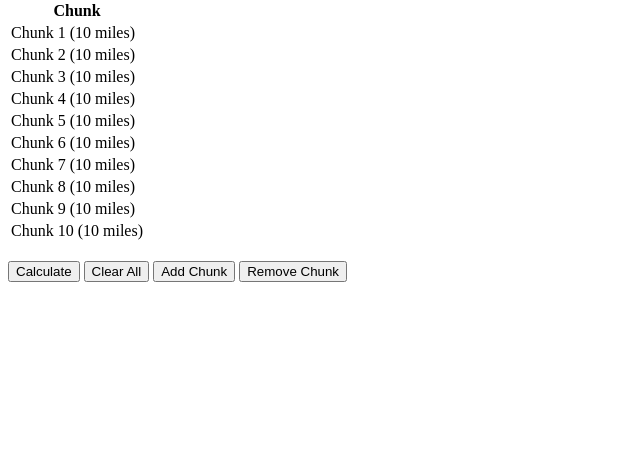
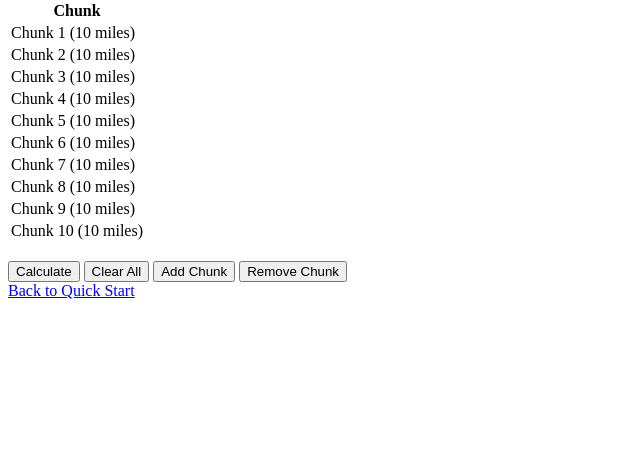
Before and after one commit to woolr/traqfit-old, a Flask app: template run_calculator_app/templates/run_config_page.html in a window 1280 px wide. Shown: the part 170-646 px from the top of the page, without its empty margins (0-640 px from the left). Run offline with Flask 3, Linux system fonts and the light colour scheme; the template is opened without the code that fills it: most values are stand-ins (such as "Sample title", 1, 10 or a date in 2020).

Commit message:
Update run_config_page.html to add link back to Landing Page

```diff
--- a/run_calculator_app/templates/run_config_page.html
+++ b/run_calculator_app/templates/run_config_page.html
@@ -44,6 +44,8 @@
         <button type="button" onclick="clearSpeedGrid()">Clear All</button>
         <button type="button" onclick="addChunk()">Add Chunk</button>
         <button type="button" onclick="removeChunk()">Remove Chunk</button>
+        <br>
+		<a href="{{ url_for('landing_page') }}">Back to Quick Start</a>
     </form>
 
     <script>
```
